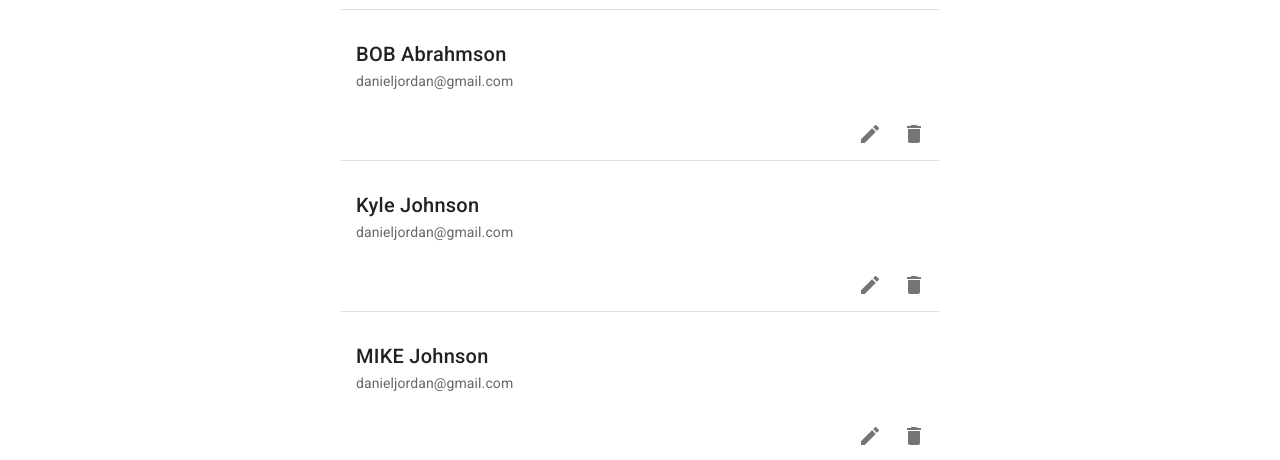
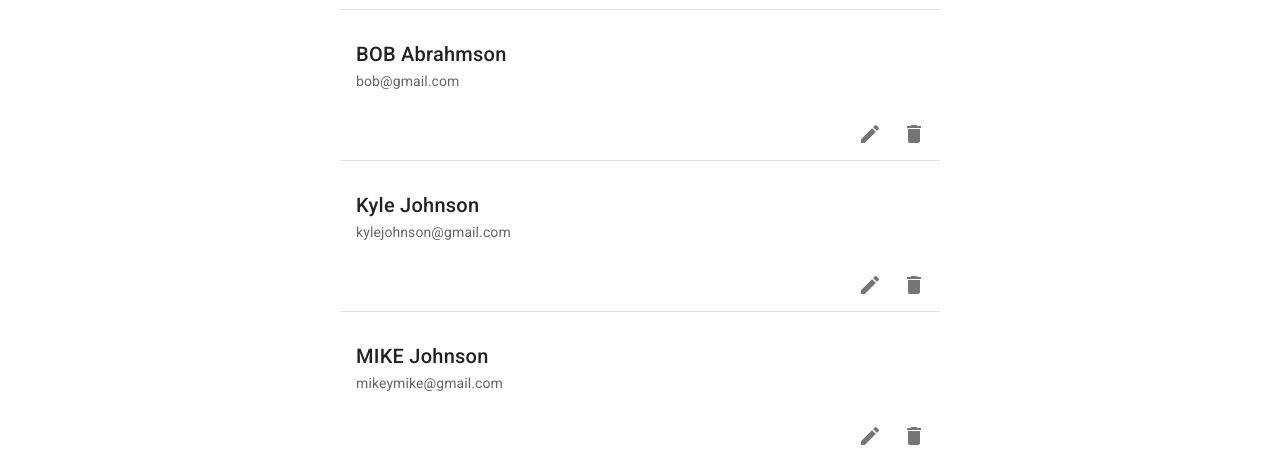
Before and after one commit to danielmjordan/contact-list-app, a Vue app: page / in a window 1280 px wide. Shown: the part 438-898 px from the top of the page. Built offline with nearby package versions, Linux system fonts and the light colour scheme.

Commit message:
Redo layout of detail component

```diff
--- a/src/components/ContactCardDetail.vue
+++ b/src/components/ContactCardDetail.vue
@@ -1,28 +1,24 @@
 <template>
   <v-card>
-    <v-toolbar color="primary">
-      <v-toolbar-title class="ml-3">
+    <v-toolbar color="primary" flat>
+      <v-toolbar-title>
         <strong>{{ `${contact.firstName} ${contact.lastName}` }}</strong>
         <v-divider></v-divider>
         <small v-if="contact.company">{{ contact.company }}</small>
       </v-toolbar-title>
     </v-toolbar>
-    <v-container class="a-3">
-      <v-card-title>
-        {{ contact.email }}
-      </v-card-title>
-      <v-card-text v-if="contact.notes">
+    <div class="pa-2">
+      <strong>{{ contact.email }}</strong>
+    </div>
+    <div v-if="contact.notes" class="pa-2">
       {{ contact.notes }}
-      </v-card-text>
+    </div>
     <v-divider></v-divider>
     <v-card-actions>
       <v-spacer></v-spacer>
       <v-btn @click="editContact" icon><v-icon>mdi-pencil</v-icon></v-btn>
-        <v-btn @click="closeDialog" icon
-          ><v-icon>mdi-close-circle</v-icon></v-btn
-        >
+      <v-btn @click="closeDialog" icon><v-icon>mdi-close-circle</v-icon></v-btn>
     </v-card-actions>
-    </v-container>
   </v-card>
 </template>
 
--- a/src/components/Form.vue
+++ b/src/components/Form.vue
@@ -34,22 +34,22 @@
           v-model="form.company"
           :counter="20"
           :rules="companyRules"
-          label="Company"
+          label="Company*"
         ></v-text-field>
 
         <v-textarea
           v-model="form.notes"
           :counter="500"
           :rules="notesRules"
-          label="Notes"
+          label="Notes*"
         ></v-textarea>
       </v-form>
       <small>*indicates required field</small>
     </v-container>
     <v-card-actions>
-      <v-btn @click="cancel" color="primary">Cancel</v-btn>
+      <v-btn @click="cancel" color="error">Cancel</v-btn>
       <v-spacer></v-spacer>
-      <v-btn @click="submit" color="primary">
+      <v-btn @click="submit" color="success">
         Add Contact
       </v-btn>
     </v-card-actions>
@@ -82,7 +82,7 @@ export default {
     nameRules: [
       value => !!value || 'Name is required',
       value =>
-        (value && value.length <= 20) || 'Name must be less than 10 characters',
+        (value && value.length <= 20) || 'Name must be less than 20 characters',
     ],
     emailRules: [
       value => !!value || 'Email is required',
--- a/src/data/sampleData.js
+++ b/src/data/sampleData.js
@@ -23,7 +23,7 @@ const sampleData = [
     id: uuid(),
     firstName: 'BOB',
     lastName: 'Abrahmson',
-    email: 'danieljordan@gmail.com',
+    email: 'bob@gmail.com',
     company: 'Google',
     notes:
       'Mattis enim ut tellus elementum sagittis. Blandit massa enim nec dui nunc. Sed egestas egestas fringilla phasellus faucibus scelerisque eleifend donec pretium. Mauris ultrices eros in cursus turpis massa tincidunt.',
@@ -32,7 +32,7 @@ const sampleData = [
     id: uuid(),
     firstName: 'Kyle',
     lastName: 'Johnson',
-    email: 'danieljordan@gmail.com',
+    email: 'kylejohnson@gmail.com',
     company: 'Galvanize',
     notes:
       'Duis aute irure dolor in reprehenderit in voluptate velit esse cillum dolore eu fugiat nulla pariatur. Excepteur sint occaecat cupidatat non proident, sunt in culpa qui officia deserunt mollit anim id est laborum.',
@@ -41,8 +41,8 @@ const sampleData = [
     id: uuid(),
     firstName: 'MIKE',
     lastName: 'Johnson',
-    email: 'danieljordan@gmail.com',
-    company: 'Galvanize',
+    email: 'mikeymike@gmail.com',
+    company: "McDonald's",
     notes:
       'Nec sagittis aliquam malesuada bibendum arcu vitae elementum curabitur vitae. Erat nam at lectus urna. At volutpat diam ut venenatis tellus in metus vulputate eu. Morbi tempus iaculis urna id. Enim facilisis gravida neque convallis a cras semper. Ligula ullamcorper malesuada proin libero nunc consequat interdum. Sed risus ultricies tristique nulla aliquet. Convallis a cras semper auctor neque vitae tempus. Egestas pretium aenean pharetra magna ac placerat vestibulum lectus.',
   },
```
Lines whose indentation alone changed are shown as unchanged.
